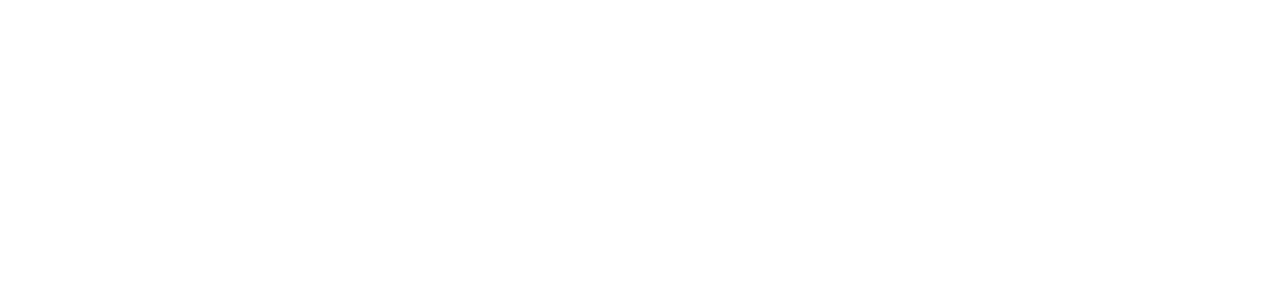
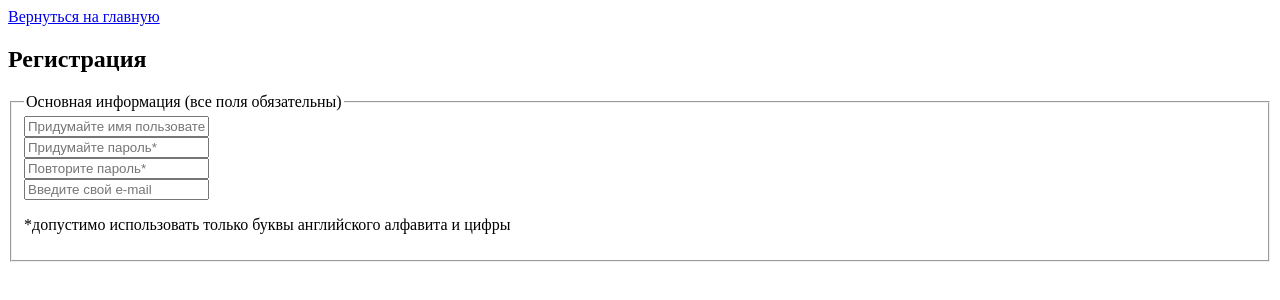
Before and after one commit to KravtsovAlexander/html-css, a plain HTML site: page registration_form.html in a window 1280 px wide. Drawn offline with Linux system fonts and the light colour scheme.

Commit message:
authorization update\nregistration - main was added

```diff
--- a/registration_form.html
+++ b/registration_form.html
@@ -0,0 +1,39 @@
+<!DOCTYPE html>
+<html lang="ru">
+<head>
+    <meta charset="UTF-8">
+    <title>Регистрация</title>
+    <link rel="icon" href="favicon.png" type="image">
+</head>
+<body>
+    <header>
+        <nav>
+            <a href="index.html">Вернуться на главную</a>
+        </nav>
+        <h2>Регистрация</h2>
+    </header>
+    <form action="#" method="POST">
+        <fieldset>
+            <legend>Основная информация (все поля обязательны)</legend>
+            <div>
+                <input id="login" type="text" name="login" placeholder="Придумайте имя пользователя*"
+                 minlength="3" maxlength="16" pattern="^[a-zA-Z0-9]+$" required>
+            </div>
+            <div>
+                <input id="password" type="password" name="password" placeholder="Придумайте пароль*"
+                 minlength="6" maxlength="16" pattern="^[a-zA-Z0-9]+$" required>
+            </div>
+            <div>
+                <input id="re_password" type="password" name="re_password"
+                 placeholder="Повторите пароль*" minlength="6" maxlength="16" pattern="^[a-zA-Z0-9]+$"
+                 required>
+            </div>
+            <div>
+                <input id="email" type="email" name="email" placeholder="Введите свой e-mail"
+                 required>
+            </div>
+            <p>*допустимо использовать только буквы английского алфавита и цифры</p>
+        </fieldset>
+    </form>
+</body>
+</html>
```
Also changed, not shown: authorization_form.html (+8 -2 lines).
